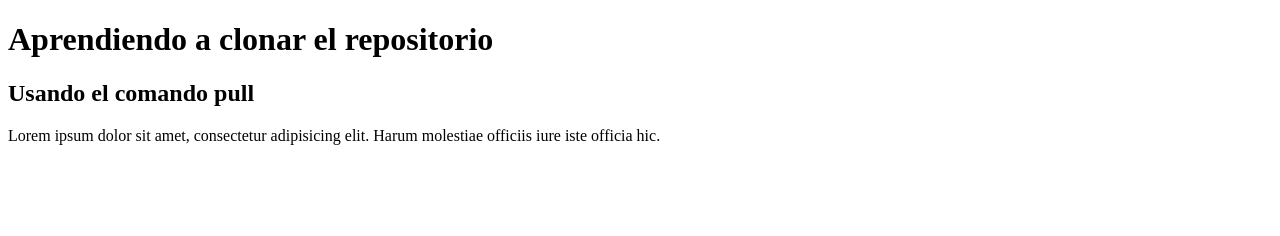
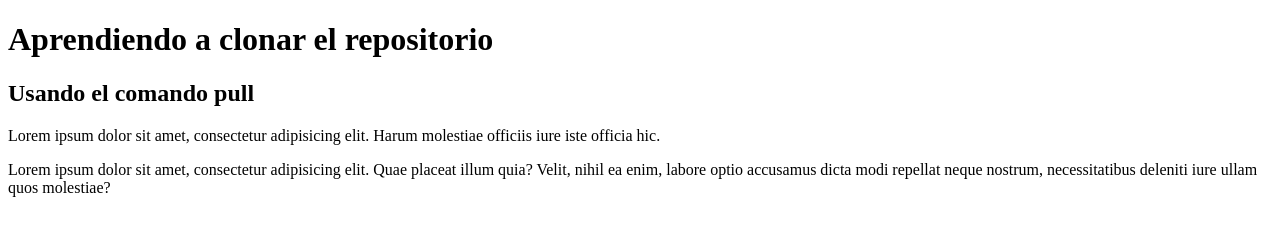
Before and after one commit to daniyamarte/git_pull_1, a plain HTML site: page index.html in a window 1280 px wide. Drawn offline with Linux system fonts and the light colour scheme.

Commit message:
Se agrego un parrafo extra en el index y un texto extra en el readme

```diff
--- a/index.html
+++ b/index.html
@@ -9,5 +9,6 @@
     <h1>Aprendiendo a clonar el repositorio</h1>
     <h2>Usando el comando pull</h2>
     <p>Lorem ipsum dolor sit amet, consectetur adipisicing elit. Harum molestiae officiis iure iste officia hic.</p>
+    <p>Lorem ipsum dolor sit amet, consectetur adipisicing elit. Quae placeat illum quia? Velit, nihil ea enim, labore optio accusamus dicta modi repellat neque nostrum, necessitatibus deleniti iure ullam quos molestiae?</p>
 </body>
 </html>
```
Also changed, not shown: 1 other file.
